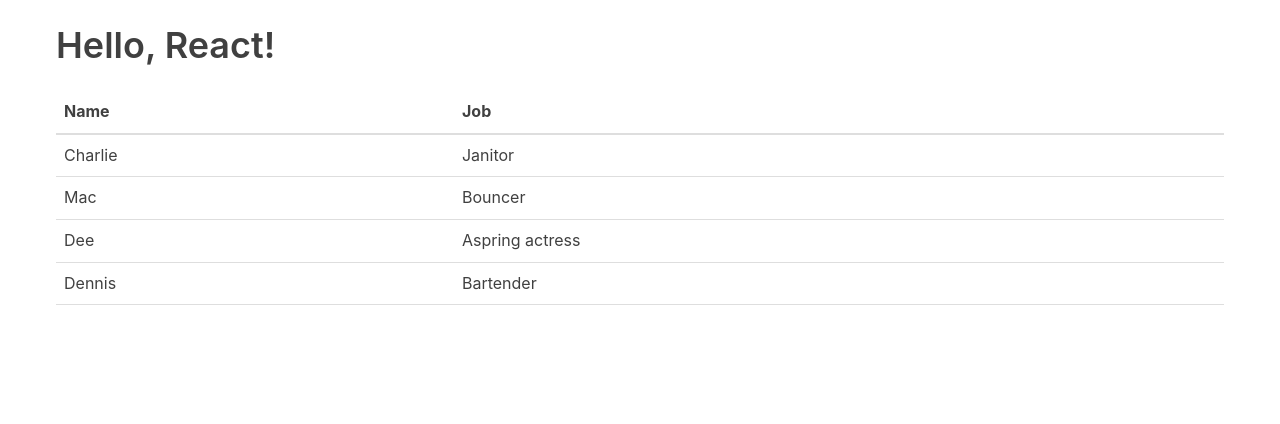
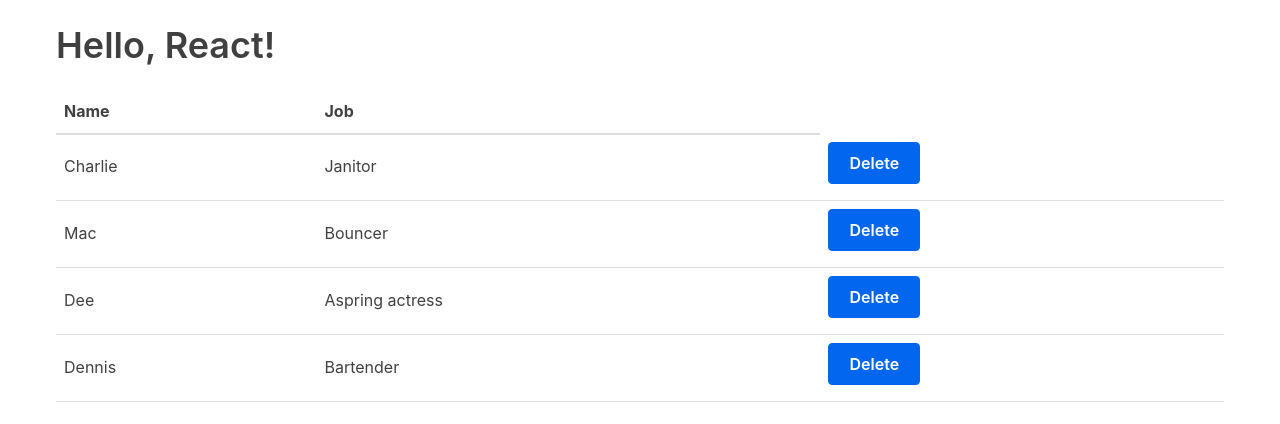
Before and after one commit to Wally110/learn_react, a React (Create React App) app: page / in a window 1280 px wide. Shown: the top 424 px of the page. Built offline with nearby package versions, Linux system fonts and the light colour scheme.

Commit message:
manipulate data with `state`

```diff
--- a/src/App.js
+++ b/src/App.js
@@ -1,9 +1,39 @@
 import React, { Component } from "react"
 import Table from "./Table"
 
+// class App extends Component {
+//   render() {
+//     const characters = [ // js array
+//       { // js object
+//         name: 'Charlie',
+//         job: 'Janitor',
+//       },
+//       {
+//         name: 'Mac',
+//         job: 'Bouncer',
+//       },
+//       {
+//         name: 'Dee',
+//         job: 'Aspring actress',
+//       },
+//       {
+//         name: 'Dennis',
+//         job: 'Bartender',
+//       },
+//     ]
+
+//     return ( // JSX
+//       <div className="container">
+//         <h1>Hello, React!</h1>
+//         <Table characterData={characters} />
+//       </div>
+//     )
+//   }
+// }
+
 class App extends Component {
-  render() {
-    const characters = [ // json
+  state = { // js type: object
+    characters: [
       {
         name: 'Charlie',
         job: 'Janitor',
@@ -20,12 +50,28 @@
         name: 'Dennis',
         job: 'Bartender',
       },
-    ]
+    ],
+  }
 
-    return ( // JSX
+  removeCharacter = (index) => { // a method : a class function
+    const { characters } = this.state
+
+    this.setState( // a built-in method for manipulating state
+      {
+        characters: characters.filter((character, i) => { // filter does not mutate but rather creates a new array, and is a preferred method for modifying arrays in JS
+          return i !== index // return object whose index is not `index`
+        })
+      }
+    )
+  }
+
+  render() {
+    const { characters } = this.state
+
+    return (
       <div className="container">
         <h1>Hello, React!</h1>
-        <Table characterData={characters} />
+        <Table characterData={characters} removeCharacter={this.removeCharacter} />
       </div>
     )
   }
--- a/src/Table.js
+++ b/src/Table.js
@@ -1,19 +1,19 @@
-import React, { Component } from 'react'
+import React/*, { Component }*/ from 'react'
 
-// class component
-// A class component must include `render()` and the `return` can only return one parent element
-class Table extends Component {
-  render() {
-    const {characterData} = this.props // props are read-only
+// // class component
+// // A class component must include `render()` and the `return` can only return one parent element
+// class Table extends Component {
+//   render() {
+//     const {characterData} = this.props // props are read-only
 
-    return ( // if the `return` is contained to one line, it does not need parentheses
-      <table>
-        <TableHeader />
-        <TableBody characterData={characterData}/>
-      </table>
-    )
-  }
-}
+//     return ( // if the `return` is contained to one line, it does not need parentheses
+//       <table>
+//         <TableHeader />
+//         <TableBody characterData={characterData}/>
+//       </table>
+//     )
+//   }
+// }
 
 // function component
 const TableHeader = () => {
@@ -27,12 +27,16 @@
   )
 }
 
+// The `onClick` function must pass through a function that returns the `removeCharacter()` method, otherwise it will run automatically.
 const TableBody = (props) => {
   const rows = props.characterData.map((row, index) => {
     return (
       <tr key={index}>
         <td>{row.name}</td>
         <td>{row.job}</td>
+        <td>
+          <button onClick={() => props.removeCharacter(index)}>Delete</button>
+        </td>
       </tr>
     )
   })
@@ -40,4 +44,15 @@
   return <tbody>{rows}</tbody>
 }
 
+const Table = (props) => {
+  const { characterData, removeCharacter } = props
+
+  return (
+    <table>
+      <TableHeader />
+      <TableBody characterData={characterData} removeCharacter={removeCharacter} />
+    </table>
+  )
+}
+
 export default Table
```
